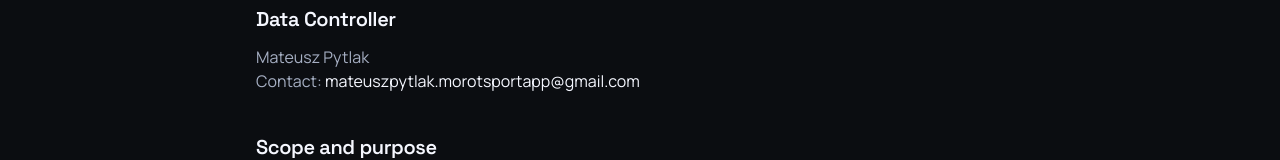
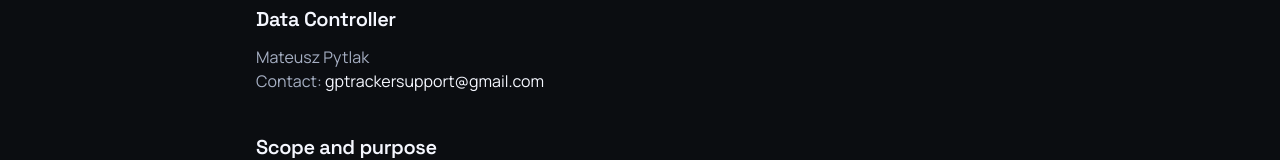
Before and after one commit to mateuszpytlak/portfolio_website, a React (Vite) app: page /apps/gp-tracker/privacy in a window 1280 px wide. Shown: the part 287-447 px from the top of the page. Built offline with nearby package versions, Linux system fonts and the light colour scheme.

Commit message:
feat: update privacy page for GP Tracker app

```diff
--- a/src/pages/Privacy.tsx
+++ b/src/pages/Privacy.tsx
@@ -1,6 +1,8 @@
 import PageShell from '../components/PageShell'
 
 function Privacy() {
+  const email = ['gptrackersupport', '@', 'gmail.com'].join('')
+
   return (
     <PageShell mainClassName="py-12 md:py-16" withDecorations={false}>
       <div className="mx-auto max-w-3xl space-y-10">
@@ -22,9 +24,9 @@ function Privacy() {
             Contact:{' '}
             <a
               className="text-[var(--text)] hover:text-[var(--accent)]"
-              href="mailto:mateuszpytlak.morotsportapp@gmail.com"
+              href={`mailto:${email}`}
             >
-              mateuszpytlak.morotsportapp@gmail.com
+              {email}
             </a>
           </p>
         </section>
```
